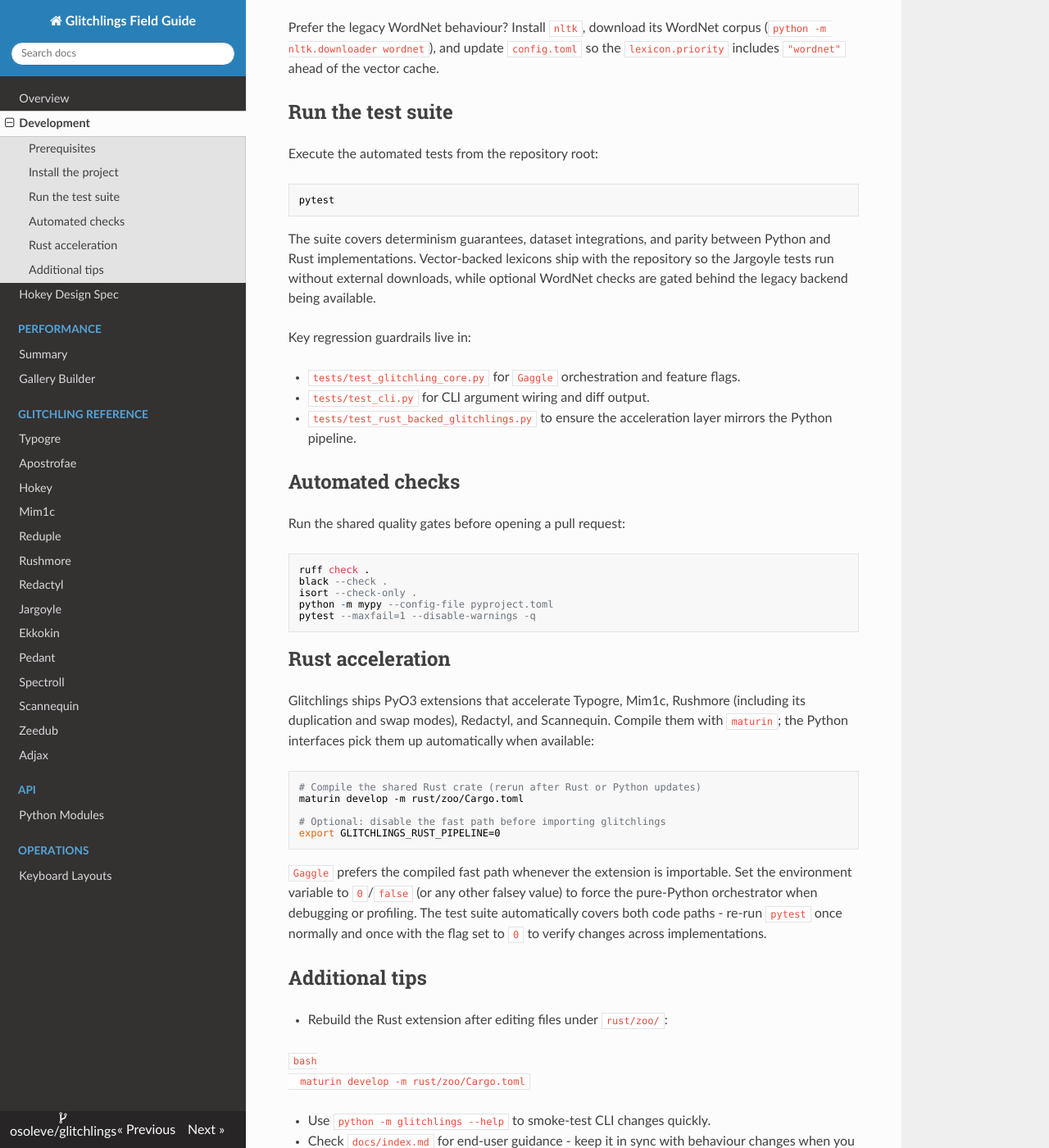
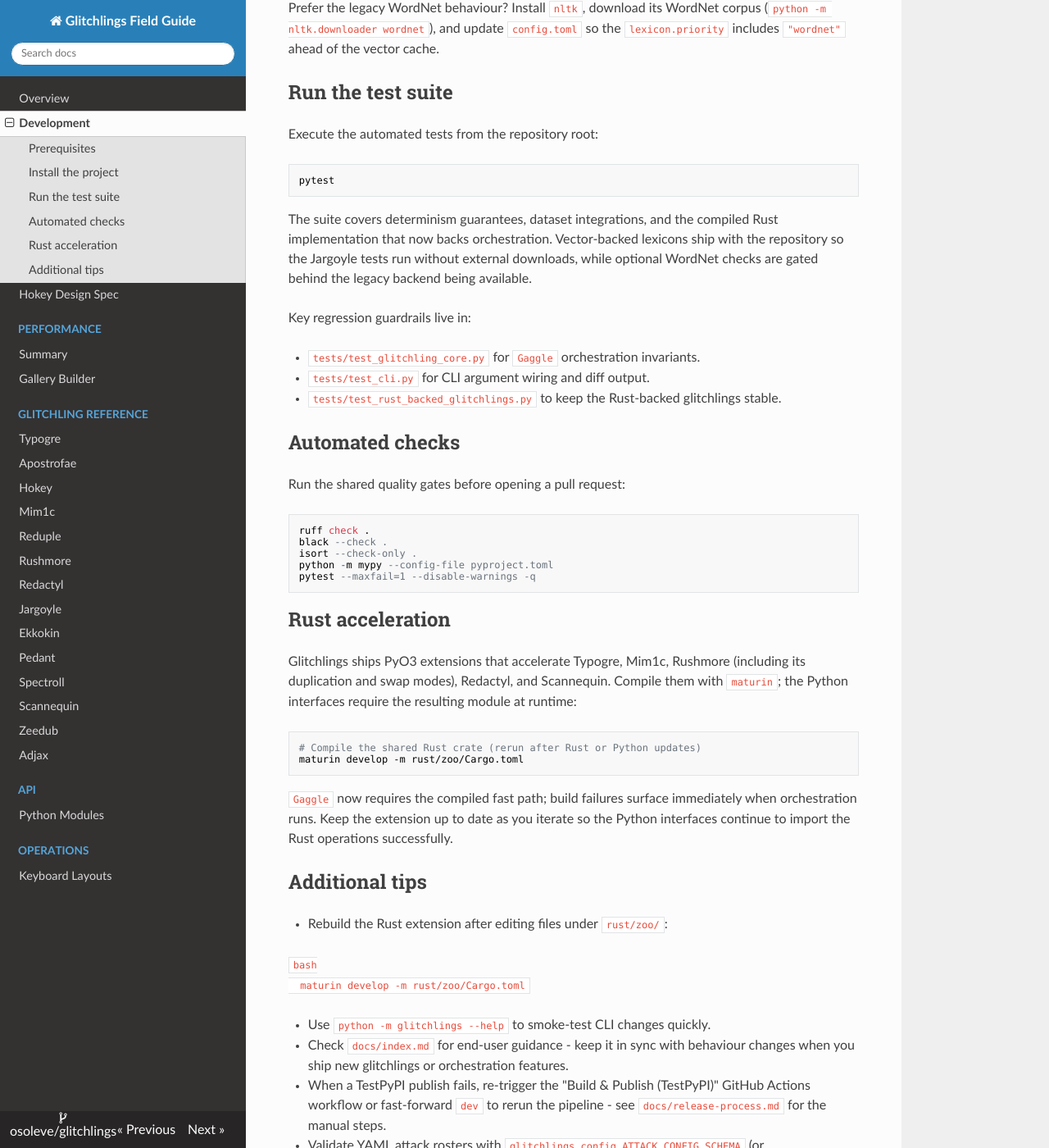
Before and after one commit to osoleve/glitchlings, an MkDocs documentation site: the page built from docs/development.md, in a window 1280 px wide and 1400 px high, scrolled down 1525 px. Shown: the whole window at 82% size. Built offline with MkDocs 1.6.1, drawn with Linux system fonts in a browser that asks for light colours; nearby versions of some CDN libraries; some of the changed text lies outside the part shown.

Commit message:
Document mandatory Rust pipeline

````diff
--- a/docs/development.md
+++ b/docs/development.md
@@ -1,12 +1,12 @@
 # Glitchlings development setup
 
-This guide walks through preparing a local development environment, running the automated checks, and exercising the optional Rust acceleration layer.
+This guide walks through preparing a local development environment, running the automated checks, and working with the Rust acceleration layer that now powers the core runtime.
 
 ## Prerequisites
 
 - Python 3.10+
 - `pip` and a virtual environment tool of your choice (the examples below use `python -m venv`)
-- [Optional] A Rust toolchain (`rustup` or system packages) and [`maturin`](https://www.maturin.rs/) for compiling the PyO3 extensions
+- A Rust toolchain (`rustup` or system packages) and [`maturin`](https://www.maturin.rs/) for compiling the PyO3 extensions
 
 ## Install the project
 
@@ -58,13 +58,13 @@
 pytest
 ```
 
-The suite covers determinism guarantees, dataset integrations, and parity between Python and Rust implementations. Vector-backed lexicons ship with the repository so the Jargoyle tests run without external downloads, while optional WordNet checks are gated behind the legacy backend being available.
+The suite covers determinism guarantees, dataset integrations, and the compiled Rust implementation that now backs orchestration. Vector-backed lexicons ship with the repository so the Jargoyle tests run without external downloads, while optional WordNet checks are gated behind the legacy backend being available.
 
 Key regression guardrails live in:
 
-- `tests/test_glitchling_core.py` for `Gaggle` orchestration and feature flags.
+- `tests/test_glitchling_core.py` for `Gaggle` orchestration invariants.
 - `tests/test_cli.py` for CLI argument wiring and diff output.
-- `tests/test_rust_backed_glitchlings.py` to ensure the acceleration layer mirrors the Python pipeline.
+- `tests/test_rust_backed_glitchlings.py` to keep the Rust-backed glitchlings stable.
 
 ## Automated checks
 
@@ -80,17 +80,15 @@
 
 ## Rust acceleration
 
-Glitchlings ships PyO3 extensions that accelerate Typogre, Mim1c, Rushmore (including its duplication and swap modes), Redactyl, and Scannequin. Compile them with `maturin`; the Python interfaces pick them up automatically when available:
+Glitchlings ships PyO3 extensions that accelerate Typogre, Mim1c, Rushmore (including its duplication and swap modes), Redactyl, and Scannequin. Compile them with `maturin`; the Python interfaces require the resulting module at runtime:
 
 ```bash
 # Compile the shared Rust crate (rerun after Rust or Python updates)
 maturin develop -m rust/zoo/Cargo.toml
 
-# Optional: disable the fast path before importing glitchlings
-export GLITCHLINGS_RUST_PIPELINE=0
 ```
 
-`Gaggle` prefers the compiled fast path whenever the extension is importable. Set the environment variable to `0`/`false` (or any other falsey value) to force the pure-Python orchestrator when debugging or profiling. The test suite automatically covers both code paths - re-run `pytest` once normally and once with the flag set to `0` to verify changes across implementations.
+`Gaggle` now requires the compiled fast path; build failures surface immediately when orchestration runs. Keep the extension up to date as you iterate so the Python interfaces continue to import the Rust operations successfully.
 
 
 ## Additional tips
````
Also changed, not shown: docs/build_performance_report.py (+6 -5 lines), docs/glitchlings/ekkokin.md (+1 -1 lines), docs/glitchlings/pedant.md (+2 -3 lines), docs/index.md (+2 -2 lines), docs/performance-comparison.md (+1 -1 lines), 3 other files.
